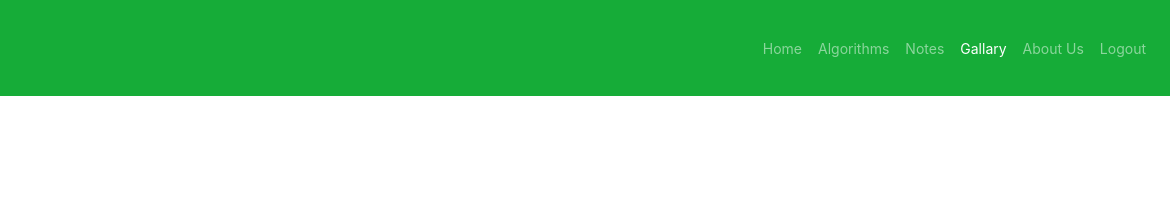
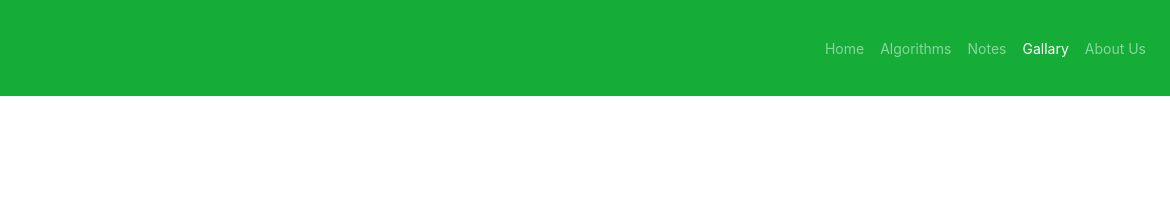
Before and after one commit to SwaroopCK/CPU-SCHEDULE, a plain HTML site: page pgallary.html in a window 1280 px wide. Shown: the top 202 px of the page, 110-1280 px from the left. Drawn offline with Linux system fonts and the light colour scheme.

Commit message:
removed links

```diff
--- a/pgallary.html
+++ b/pgallary.html
@@ -86,10 +86,6 @@ body {
 							<div class="dropdown-divider"></div>
 						<li class="nav-item">
 						<a class="nav-link" href="paboutus.html">About Us</a>
-						</li>
-							<div class="dropdown-divider"></div>
-						<li class="nav-item">
-						<a class="nav-link" href="index.html">Logout</a>
 						</li>
 					</ul>
 
```
Also changed, not shown: sjfp.html (+0 -2 lines).
